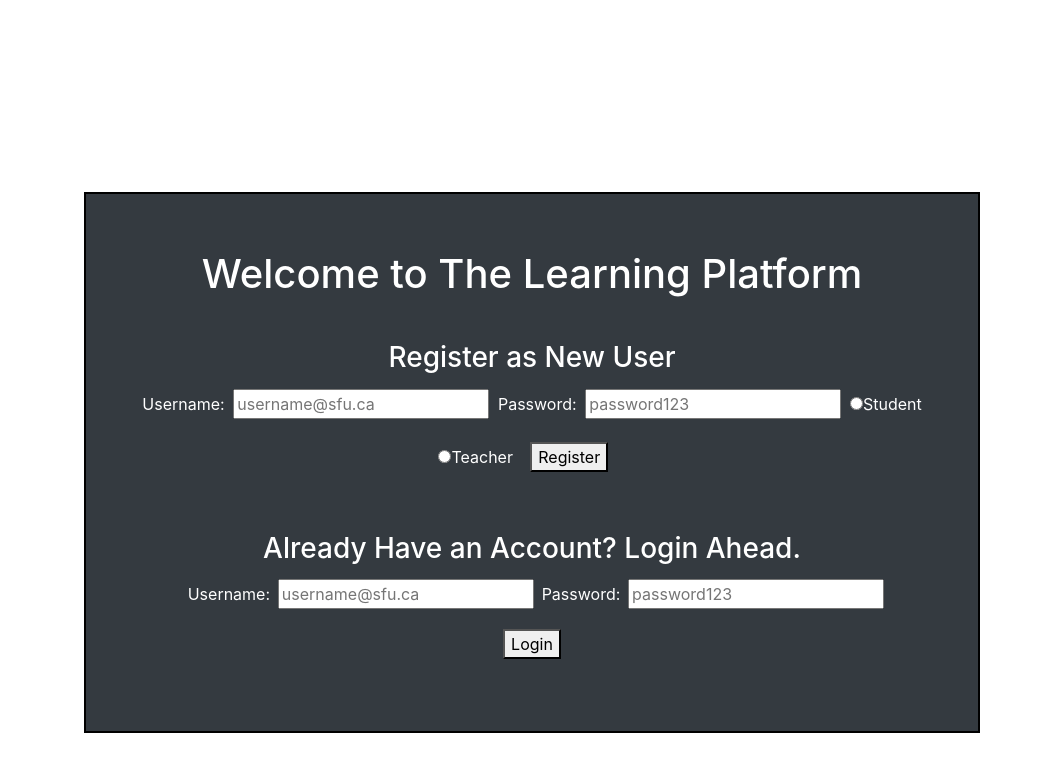
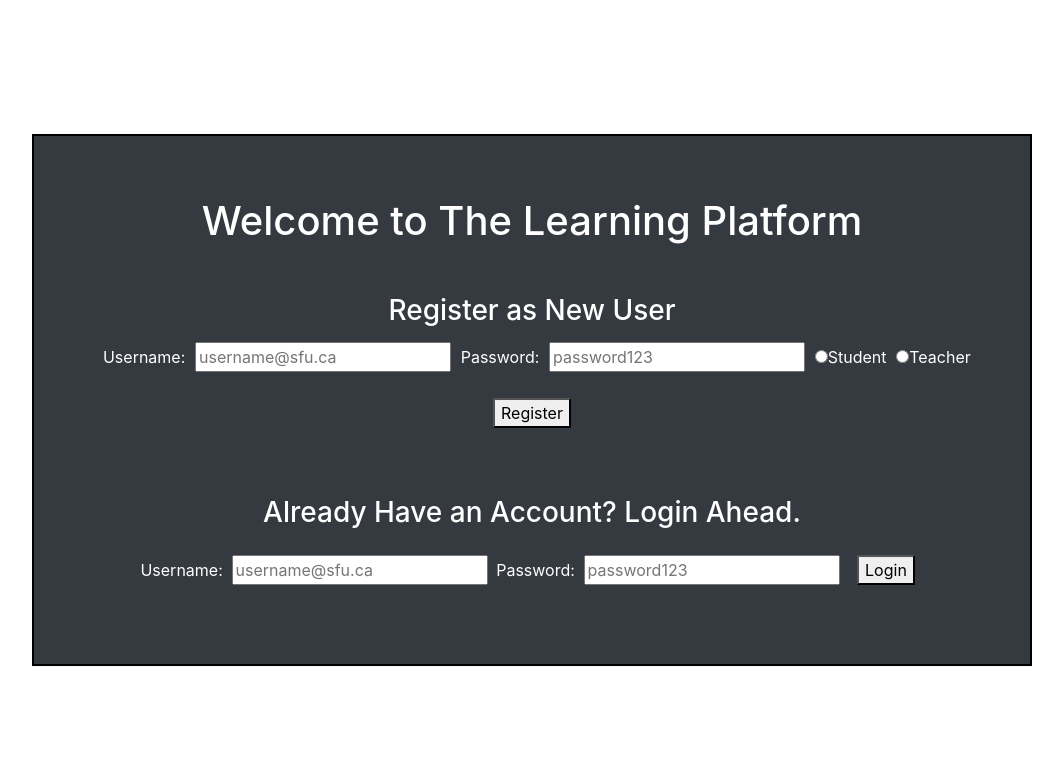
Before and after one commit to CMPT-470-Fall-2020/Code-Tutorial-App, a React (Create React App) app in the folder client/: page /login in a window 1280 px wide. Shown: the top 772 px of the page, without its empty margins (108-1171 px from the left). Built offline with nearby package versions, Linux system fonts and the light colour scheme; the HTML template or start-up script is replaced by a standard one.

Commit message:
Center login prompt

```diff
--- a/client/src/components/Login.js
+++ b/client/src/components/Login.js
@@ -181,12 +181,16 @@ const formStyle = {
 };
 
 const loginStyle = {
-  margin: "15%",
   padding: "1%",
   textAlign: "center",
   border: "2px solid black",
   background: "#343a40",
   color: "white",
+  width: "1000px",
+  position: "fixed",
+  top: "50%",
+  left: "50%",
+  transform: "translate(-50%, -50%)"
 };
 
 const labelStyle = {
```
